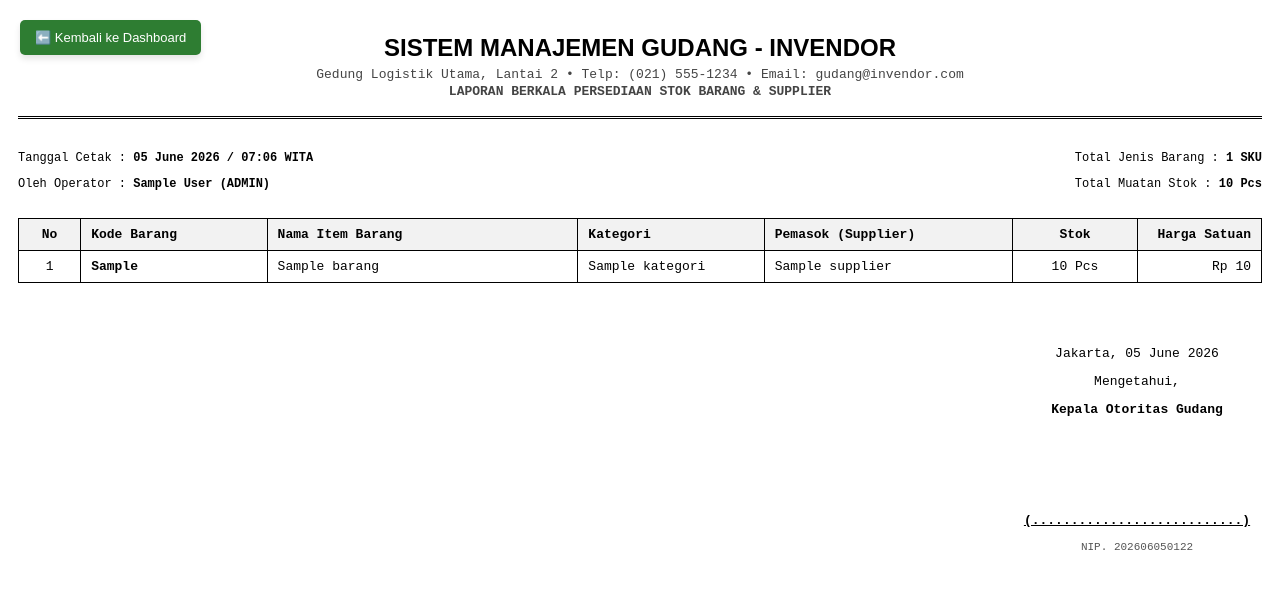
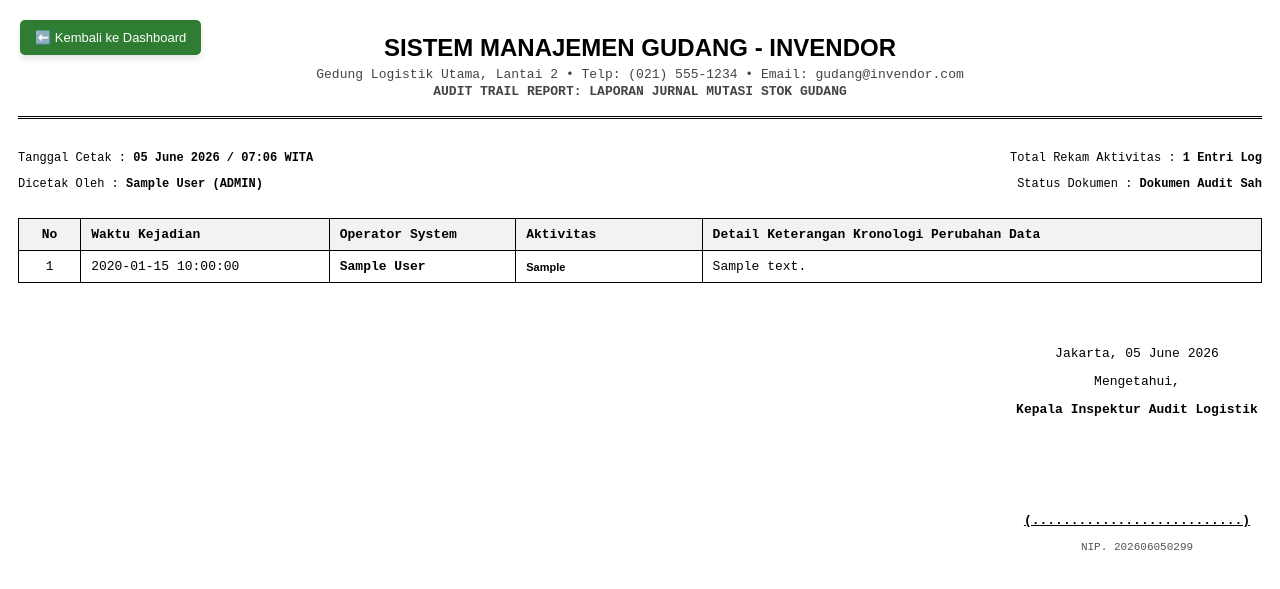
Before and after one commit to adamadlwn/INVENDOR-Tugas-Akhir-RPL-KELOMPOK-7, a PHP site: page /cetak.php in a window 1280 px wide. Shown: the top 589 px of the page. Run offline with PHP 8.4, Linux system fonts and the light colour scheme; the visitor is signed in with stand-in values (Sample User, id 1); tables that the repository leaves empty or names only in its code hold one stand-in row (values such as "Sample post").

Commit message:
fix: ubah output cetak ke jurnal riwayat mutasi dan perbaiki sistem audit pelacakan supplier

```diff
--- a/cetak.php
+++ b/cetak.php
@@ -1,33 +1,26 @@
 <?php
 session_start();
-// Pastikan hanya user yang sudah login yang bisa akses halaman cetak
 if (!isset($_SESSION['username'])) {
     header("Location: index.php");
     exit;
 }
 require_once 'koneksi.php';
 
-// Ambil data barang lengkap dengan kategori dan supplier
-$query = "SELECT b.*, k.nama_kategori, s.nama_supplier
-          FROM barang b
-          LEFT JOIN kategori k ON b.id_kategori = k.id
-          LEFT JOIN supplier s ON b.id_supplier = s.id
-          ORDER BY b.kode_barang ASC";
-$daftar_barang = mysqli_query($koneksi, $query);
-
-// Ambil total ringkasan untuk header laporan
-$total_jenis = mysqli_num_rows($daftar_barang);
-$total_stok_query = mysqli_fetch_assoc(mysqli_query($koneksi, "SELECT SUM(stok) AS total FROM barang"));
-$total_stok = $total_stok_query['total'] ?? 0;
+// Query mengambil seluruh riwayat aktivitas dan nama aktornya
+$query = "SELECT r.*, u.nama_lengkap FROM riwayat_stok r
+          LEFT JOIN users u ON r.id_user = u.id
+          ORDER BY r.id DESC";
+$daftar_riwayat = mysqli_query($koneksi, $query);
+$total_aktivitas = mysqli_num_rows($daftar_riwayat);
 ?>
 <!DOCTYPE html>
 <html lang="id">
 <head>
     <meta charset="UTF-8">
-    <title>Laporan_Stok_INVENDOR_<?= date('Y-m-d'); ?></title>
+    <title>Jurnal_Mutasi_INVENDOR_<?= date('Y-m-d'); ?></title>
     <style>
         body {
-            font-family: 'Courier New', Courier, monospace; /* Gaya font khas laporan formal */
+            font-family: 'Courier New', Courier, monospace;
             color: #000;
             background: #fff;
             padding: 10px;
@@ -65,10 +58,14 @@
             print-color-adjust: exact;
             font-weight: bold;
         }
-        .text-right { text-align: right; }
         .text-center { text-align: center; }
 
-        /* Tanda Tangan di Bawah (Poin Nilai Plus dari Dosen) */
+        .badge-text {
+            font-weight: bold;
+            font-family: Arial, sans-serif;
+            font-size: 11px;
+        }
+
         .ttd-container {
             margin-top: 50px;
             display: flex;
@@ -82,17 +79,12 @@
             height: 70px;
         }
 
-        /* CSS Pengatur Layout Saat Menjadi PDF */
         @media print {
-            @page {
-                size: A4 portrait;
-                margin: 15mm;
-            }
+            @page { size: A4 portrait; margin: 15mm; }
             body { margin: 0; }
             .no-print { display: none; }
         }
 
-        /* Tombol melayang kembali / cetak manual jika otomatisnya gagal */
         .no-print-floating {
             position: fixed; top: 20px; left: 20px;
             background: #2e7d32; color: white; padding: 10px 15px;
@@ -103,23 +95,22 @@
 </head>
 <body>
 
-    <!-- Tombol ini otomatis hilang saat dokumen disimpan jadi PDF atau dicetak -->
     <a href="index.php" class="no-print-floating no-print">⬅️ Kembali ke Dashboard</a>
 
     <div class="header-laporan">
         <h1>SISTEM MANAJEMEN GUDANG - INVENDOR</h1>
         <p>Gedung Logistik Utama, Lantai 2 • Telp: (021) 555-1234 • Email: gudang@invendor.com</p>
-        <p><strong>LAPORAN BERKALA PERSEDIAAN STOK BARANG & SUPPLIER</strong></p>
+        <p><strong>AUDIT TRAIL REPORT: LAPORAN JURNAL MUTASI STOK GUDANG</strong></p>
     </div>
 
     <div class="meta-laporan">
         <div>
             <p>Tanggal Cetak : <strong><?= date('d F Y / H:i'); ?> WITA</strong></p>
-            <p>Oleh Operator : <strong><?= $_SESSION['nama_lengkap']; ?> (<?= strtoupper($_SESSION['role']); ?>)</strong></p>
+            <p>Dicetak Oleh   : <strong><?= $_SESSION['nama_lengkap']; ?> (<?= strtoupper($_SESSION['role']); ?>)</strong></p>
         </div>
         <div style="text-align: right;">
-            <p>Total Jenis Barang : <strong><?= $total_jenis; ?> SKU</strong></p>
-            <p>Total Muatan Stok  : <strong><?= $total_stok; ?> Pcs</strong></p>
+            <p>Total Rekam Aktivitas : <strong><?= $total_aktivitas; ?> Entri Log</strong></p>
+            <p>Status Dokumen        : <strong>Dokumen Audit Sah</strong></p>
         </div>
     </div>
 
@@ -127,37 +118,31 @@
         <thead>
             <tr>
                 <th width="5%" class="text-center">No</th>
-                <th width="15%">Kode Barang</th>
-                <th width="25%">Nama Item Barang</th>
-                <th width="15%">Kategori</th>
-                <th width="20%">Pemasok (Supplier)</th>
-                <th width="10%" class="text-center">Stok</th>
-                <th width="15%" class="text-right">Harga Satuan</th>
+                <th width="20%">Waktu Kejadian</th>
+                <th width="15%">Operator System</th>
+                <th width="15%">Aktivitas</th>
+                <th width="45%">Detail Keterangan Kronologi Perubahan Data</th>
             </tr>
         </thead>
         <tbody>
             <?php
             $no = 1;
-            if(mysqli_num_rows($daftar_barang) > 0):
-                while($row = mysqli_fetch_assoc($daftar_barang)):
+            if(mysqli_num_rows($daftar_riwayat) > 0):
+                while($row = mysqli_fetch_assoc($daftar_riwayat)):
             ?>
                 <tr>
                     <td class="text-center"><?= $no++; ?></td>
-                    <td><strong><?= $row['kode_barang']; ?></strong></td>
-                    <td><?= $row['nama_barang']; ?></td>
-                    <td><?= $row['nama_kategori'] ?? 'Uncategorized'; ?></td>
-                    <td><?= $row['nama_supplier'] ?? '-'; ?></td>
-                    <td class="text-center" <?= ($row['stok'] < 5) ? 'style="font-weight:bold; color:red;"' : ''; ?>>
-                        <?= $row['stok']; ?> Pcs
-                    </td>
-                    <td class="text-right">Rp <?= number_format($row['harga'], 0, ',', '.'); ?></td>
+                    <td><?= $row['tanggal']; ?></td>
+                    <td><strong><?= $row['nama_lengkap']; ?></strong></td>
+                    <td class="badge-text"><?= $row['jenis_perubahan']; ?></td>
+                    <td><?= $row['keterangan']; ?></td>
                 </tr>
             <?php
                 endwhile;
             else:
             ?>
                 <tr>
-                    <td colspan="7" class="text-center" style="padding: 20px; color: #777;">Tidak ada data logistik di dalam database.</td>
+                    <td colspan="5" class="text-center" style="padding: 20px; color: #777;">Belum ada riwayat mutasi barang di database.</td>
                 </tr>
             <?php endif; ?>
         </tbody>
@@ -167,14 +152,13 @@
         <div class="ttd-box">
             <p>Jakarta, <?= date('d F Y'); ?></p>
             <p>Mengetahui,</p>
-            <p><strong>Kepala Otoritas Gudang</strong></p>
+            <p><strong>Kepala Inspektur Audit Logistik</strong></p>
             <div class="ttd-space"></div>
             <p style="text-decoration: underline;"><strong>(...........................)</strong></p>
-            <p style="font-size: 11px; color: #555;">NIP. <?= date('Ymd'); ?>0122</p>
+            <p style="font-size: 11px; color: #555;">NIP. <?= date('Ymd'); ?>0299</p>
         </div>
     </div>
 
-    <!-- SCRIPT OTOMATIS MEMBUKA JENDELA SIMPAN PDF / CETAK BROWSER -->
     <script>
         window.onload = function() {
             window.print();
```
Also changed, not shown: admin.php (+34 -34 lines).
